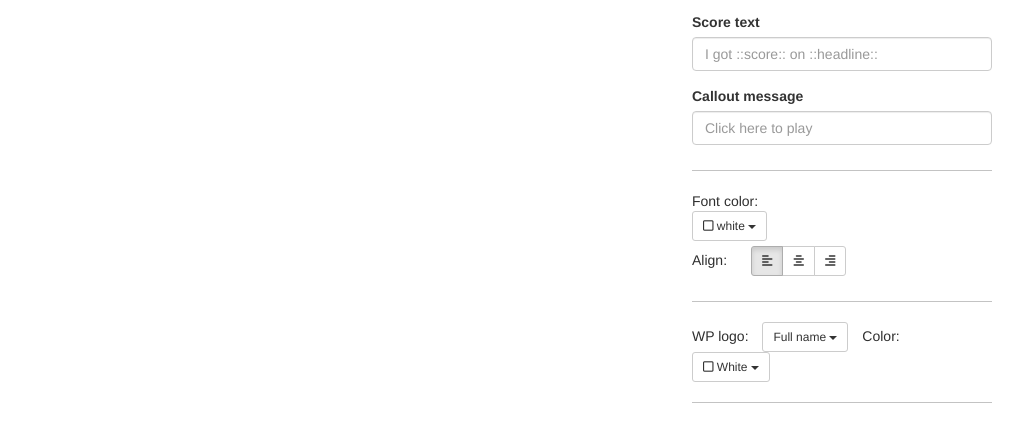
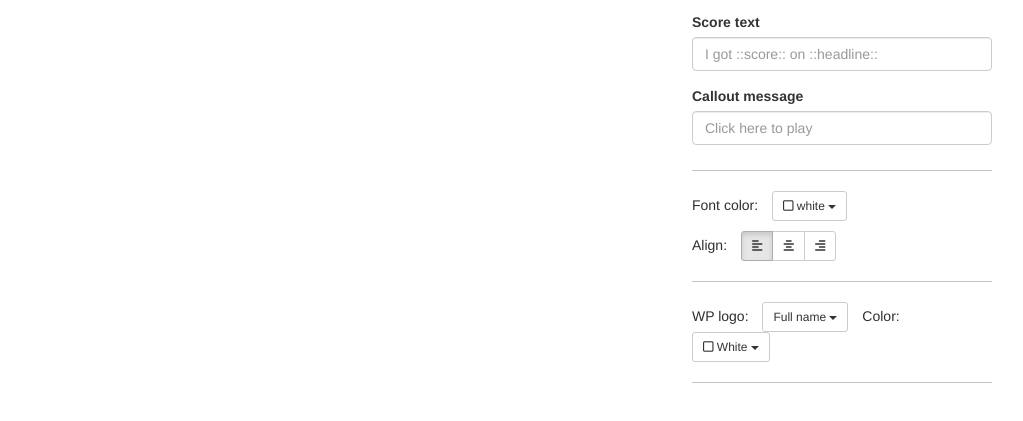
Before and after one commit to blakehunsicker/soc-card, a plain HTML site: page index.html in a window 1280 px wide. Shown: the part 559-980 px from the top of the page, without its empty margins (128-1151 px from the left). Drawn offline with nearby package versions, Linux system fonts and the light colour scheme.

Commit message:
think we're good

```diff
--- a/index.html
+++ b/index.html
@@ -322,8 +322,9 @@
 					  </div>
 				  </form>
 				  <div class="section" style="padding-bottom:20px;">
+			  		<div style="margin-bottom:10px;">
 					  	<span class="format-kicker">Font color:</span>
-					  <div class="dropdown" style="margin-right:10px;">
+						  <div class="dropdown" style="display:inline;margin-right:10px;">
 							  <button class="btn btn-default dropdown-toggle btn-sm" type="button" id="dropdownMenu1" data-toggle="dropdown" aria-haspopup="true" aria-expanded="true">
 							    <i class="fa fa-square-o"></i> white
 							    <span class="caret"></span>
@@ -333,8 +334,9 @@
 							    <li><a><i class="fa fa-square-o"></i> White</a></li>
 							  </ul>
 							</div>
+						</div>
 					  <span class="format-kicker">Align:</span>
-					  <div class="btn-group btn-sm" data-toggle="buttons">
+					  <div class="btn-group btn-sm" data-toggle="buttons" style="display:inline-block;padding:0px;">
 						  <label class="btn btn-default active btn-sm">
 						    <input type="radio" name="options" id="option1" autocomplete="off" checked> <i class="fa fa-align-left" aria-hidden="true"></i>
 						  </label>
```
Lines whose indentation alone changed are shown as unchanged.
